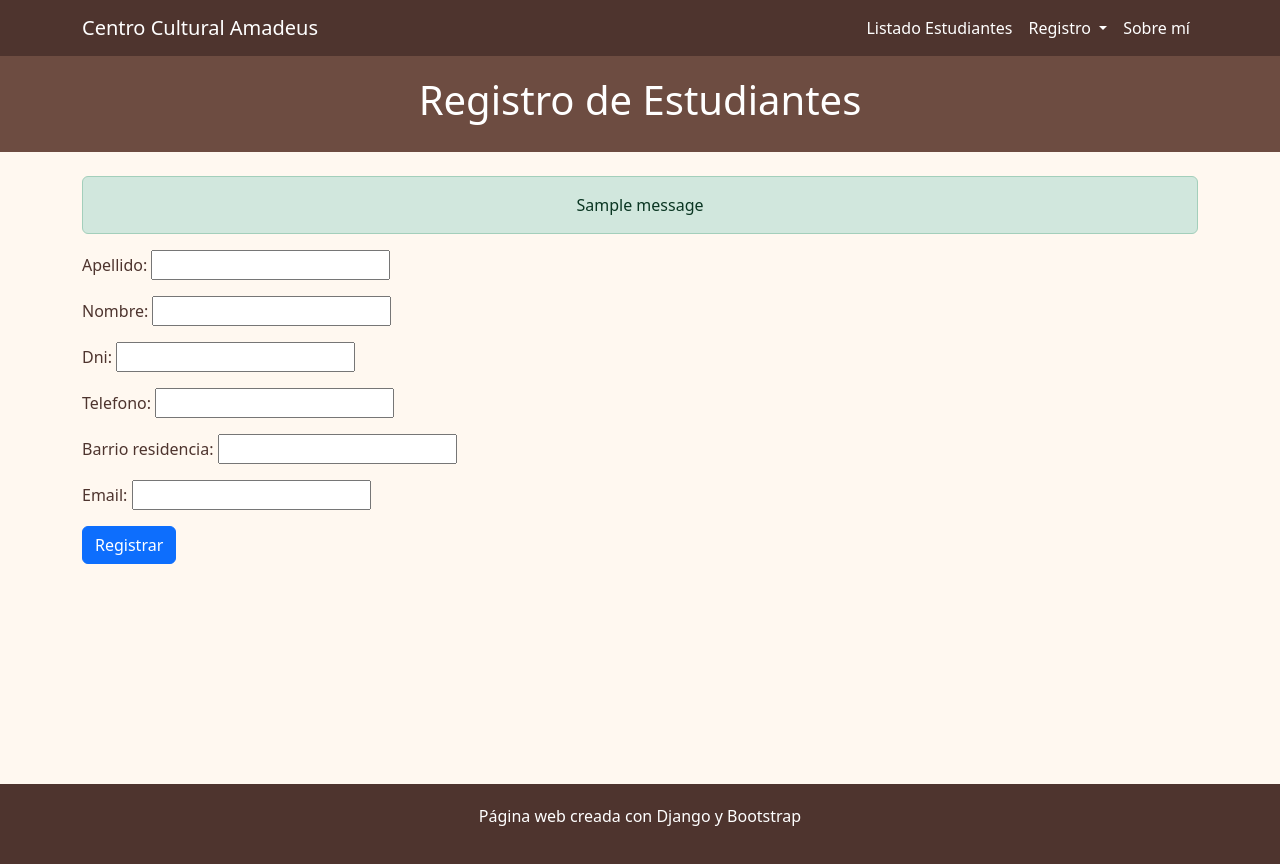
After one commit to gabgom2/Centro-Cultural-Amadeus-nuevo, a Django app: page /estudiantes/estreg/ in a window 1280 px wide. The commit adds this page. Run offline with Django 5.2, Linux system fonts and the light colour scheme; tables that the repository leaves empty hold one stand-in row (values such as "Sample post"); one stand-in notice (Sample message) is shown.

Commit message:
v 0.1c / Agregado formulario de estudiantes y template

```diff
--- a/app_index/templates/app_index/index.html
+++ b/app_index/templates/app_index/index.html
@@ -69,7 +69,7 @@
                             Registro
                         </a>
                         <ul class="dropdown-menu dropdown-menu-end" aria-labelledby="navbarDropdown">
-                            <li><a class="dropdown-item" href=#>Estudiantes</a></li>
+                            <li><a class="dropdown-item" href="{% url 'estudianteregistro' %}">Estudiantes</a></li>
                             <li><a class="dropdown-item" href=#>Asignaturas</a></li>
                             <li><a class="dropdown-item" href=#>Docentes</a></li>
                         </ul>
--- a/estudiantes/forms.py
+++ b/estudiantes/forms.py
@@ -1 +1,8 @@
+from django import forms
 from .models import Estudiante
+
+class EstudianteForm(forms.ModelForm):
+    class Meta:
+
+        model = Estudiante
+        fields = ["apellido", "nombre", "dni", "telefono", "barrio_residencia", "email"]
--- /dev/null
+++ b/estudiantes/templates/estudiantes/estudianteregistro.html
@@ -0,0 +1,34 @@
+{% extends "app_index/index.html" %}
+<!-- archivo padre para "Registros" -->
+{% block contenido_principal %}
+
+
+    <!-- BANNER -->
+    <div class="banner">
+        <h1>{% block titulo_registro %}Registro de Estudiantes{% endblock %}</h1>
+    </div>
+
+    <div class="container mt-4">
+
+        <!-- Mostrar mensajes -->
+        {% if messages %}
+            {% for message in messages %}
+                <div class="alert alert-success text-center" role="alert" id="mensaje-exito">
+                    {{ message }}
+                </div>
+            {% endfor %}
+        {% endif %}
+
+        <!-- Formulario -->
+
+        <form method = "POST">
+            {% csrf_token %}
+            {{ form.as_p }}
+            <button type="submit" class="btn btn-primary">Registrar</button>
+
+        </form>
+    </div>
+
+
+
+{% endblock %}
--- a/estudiantes/urls.py
+++ b/estudiantes/urls.py
@@ -1,7 +1,7 @@
 from django.urls import path
-from .views import estudiante_listado
+from .views import estudiante_listado, estudiante_registro
 
 urlpatterns = [
-    path("estlist/", estudiante_listado, name="estudiantelistado")
-
+    path("estlist/", estudiante_listado, name="estudiantelistado"),
+    path("estreg/", estudiante_registro, name="estudianteregistro")
 ]
--- a/estudiantes/views.py
+++ b/estudiantes/views.py
@@ -24,3 +24,21 @@ def estudiante_listado(request):
 
     contexto = {"query": query, "query_estudiante": query_estudiante, "mensaje": mensaje}
     return render(request, "estudiantes/estudiantelistado.html", contexto)
+
+#FORM estudiantes
+
+def estudiante_registro(request):
+
+    # GET - Pedir info a la base de datos
+    # POST - Solicitud para crear info / manipular datos
+
+    if request.method == "POST":
+        form = EstudianteForm(request.POST)
+        if form.is_valid():
+            form.save()
+            messages.success(request, "Estudiante registrado/a con éxito.")
+            form = EstudianteForm()  # limpiar el formulario
+    else:
+        form = EstudianteForm()
+
+    return render(request, "estudiantes/estudianteregistro.html", {'form': form})
```
Also changed, not shown: README.md.
